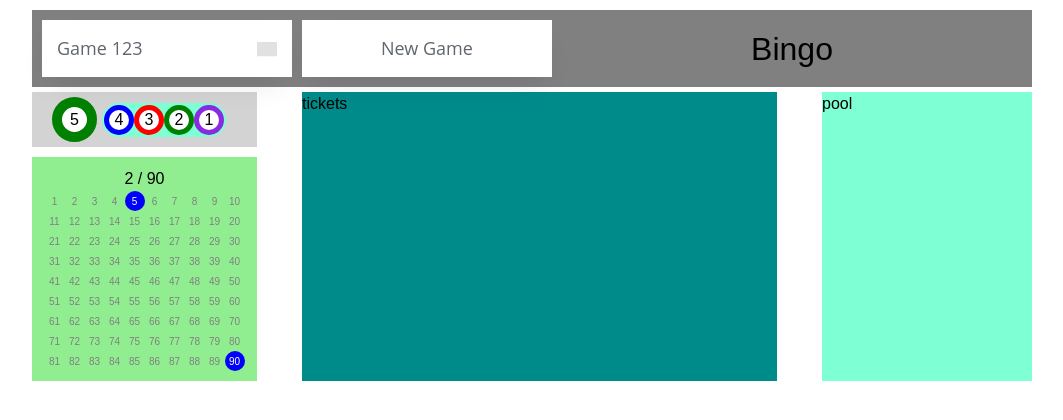
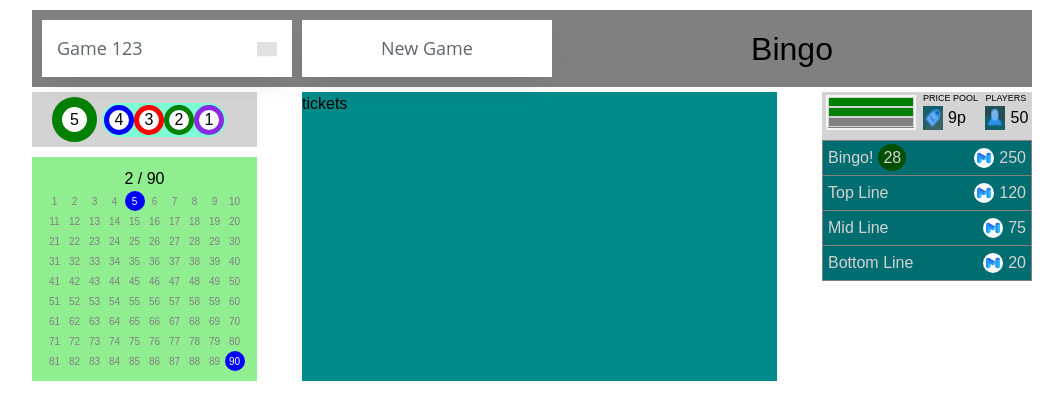
Before and after one commit to GamingWithGhosts/polybingo, a Svelte app in the folder app/: page / in a window 1280 px wide. Shown: the whole page, without its empty margins (108-1171 px from the left). Built offline with nearby package versions, Linux system fonts and the light colour scheme; grey boxes are pictures that could not be loaded.

Commit message:
Pool column html structure

```diff
--- a/app/src/app.html
+++ b/app/src/app.html
@@ -50,6 +50,7 @@
 
 			ul {
 				margin: 0;
+				list-style: none;
 			}
 			p, h1, h2, h3, h4, h5, h6 {
 				overflow-wrap: break-word;
--- a/app/src/components/Pool.svelte
+++ b/app/src/components/Pool.svelte
@@ -9,10 +9,142 @@
 
 
 <style>
-    p {
-        background-color: aquamarine;
+    #content {
+        display: flex;
+        flex-direction: column;
+        gap: 10px;
+
+        height: fit-content;
+        background-color: lightgray;
+    }
+
+    #header {
+        display: flex;
+        align-items: flex-end;
+        justify-content: space-around;
+    }
+
+    #chart {
+        width: 90px;
+        height: 35px;
+
+        border: 2px solid whitesmoke;
+        background-color: grey;
+    }
+
+    #chart .row {
+        height: 33.333%;
+
+        border: 1px solid lightgray;
+        border-collapse: collapse;
+        background-color: grey;
+    }
+
+    #chart .row.solved {
+        background-color: green;
+    }
+
+    #pool div:first-child, #players div:first-child {
+        font-size: 9px;
+        text-transform: uppercase;
+    }
+
+    #pool .info, #players .info {
+        display: flex;
+        justify-items: center;
+        gap: 5px;
+    }
+
+    #pool img, #players img {
+        display: inline;
+        width: 20px;
+    }
+
+    #prizes {
+        padding: 0;
+    }
+
+    #prizes li {
+        display: flex;
+        justify-content: space-between;
+        gap: 5px;
+
+        padding: 5px;
+
+        border: 1px solid gray;
+        border-top: 0;
+
+        color: lightgray;
+        background-color: #006D71;
+    }
+
+    #prizes img {
+        width: 20px;
+    }
+
+    #prizes li:first-child {
+        justify-content: initial;
+        border-top: 1px solid grey;
+    }
+
+    #prizes li:first-child span:nth-child(2),
+    #prizes li:nth-child(2) span:first-child,
+    #prizes li:nth-child(3) span:first-child,
+    #prizes li:nth-child(4) span:first-child  {
+        flex-grow: 1;
+    }
+
+    .circle {
+        padding: 5px;
+        border-radius: 50%;
+        background-color: #004f00;
     }
 </style>
 
 
-<p>pool</p>
+<div id="content">
+    <div id="header">
+        <div id="chart">
+            <div class="row solved" id="toprow"></div>
+            <div class="row solved" id="middlerow"></div>
+            <div class="row" id="bottomrow"></div>
+        </div>
+        <div id="pool">
+            <div>Price pool</div>
+            <div class="info">
+                <img alt="" aria-hidden="true" src="/pool.jpg"/>
+                <span>9p</span>
+            </div>
+        </div>
+        <div id="players">
+            <div>Players</div>
+            <div class="info">
+                <img alt="" aria-hidden="true" src="user.jpg"/>
+                <span>50</span>
+            </div>
+        </div>
+    </div>
+    <ul id="prizes">
+        <li>
+            <span>Bingo!</span>
+            <span><span class="circle">28</span></span>
+            <img src="matic.svg" alt="matic logo" />
+            <span>250</span>
+        </li>
+        <li>
+            <span>Top Line</span>
+            <img src="matic.svg" alt="matic logo" />
+            <span>120</span>
+        </li>
+        <li>
+            <span>Mid Line</span>
+            <img src="matic.svg" alt="matic logo" />
+            <span>75</span>
+        </li>
+        <li>
+            <span>Bottom Line</span>
+            <img src="matic.svg" alt="matic logo" />
+            <span>20</span>
+        </li>
+    </ul>
+</div>
```
Also changed, not shown: app/static/matic.svg (added), app/static/pool.jpg (added), app/static/user.jpg (added).
